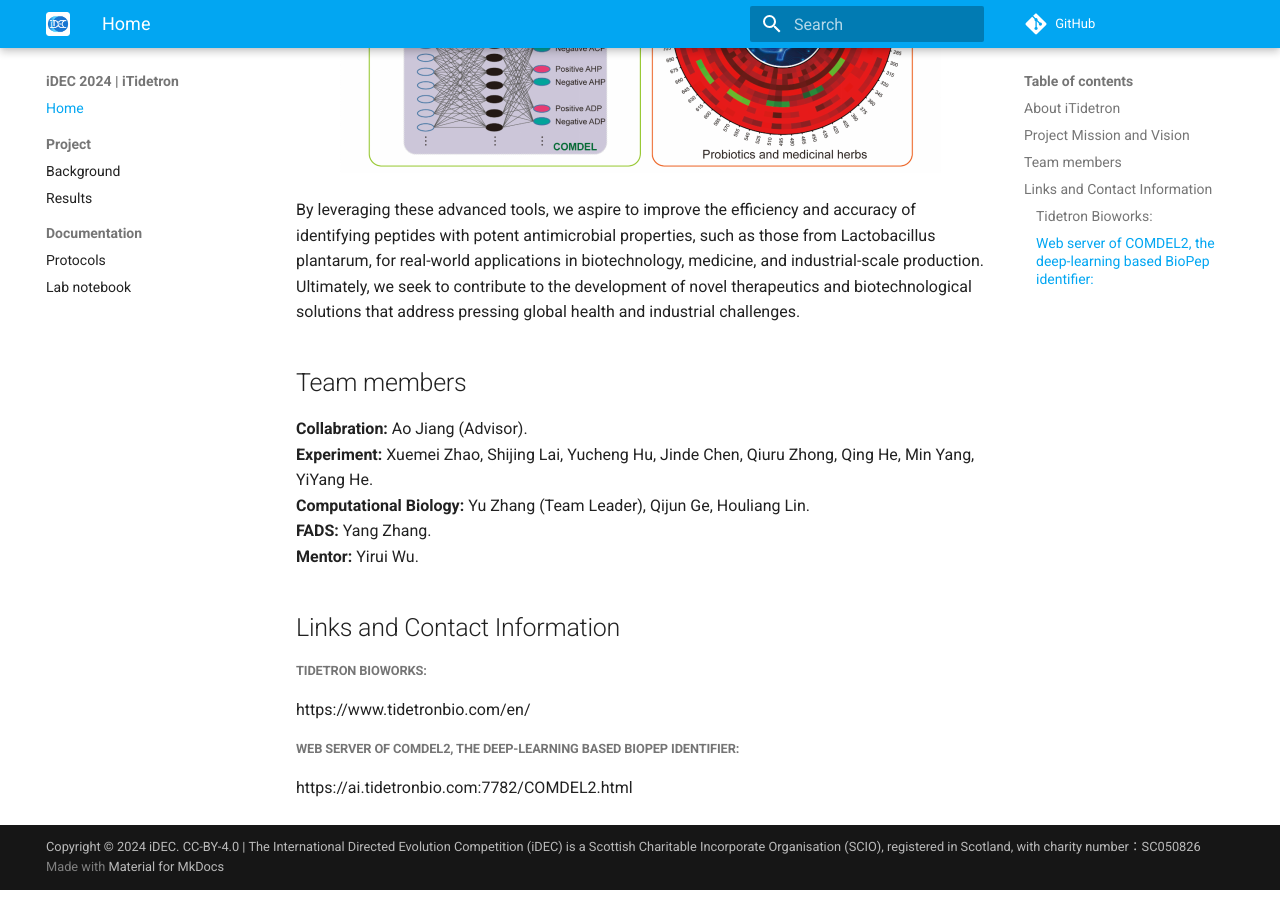
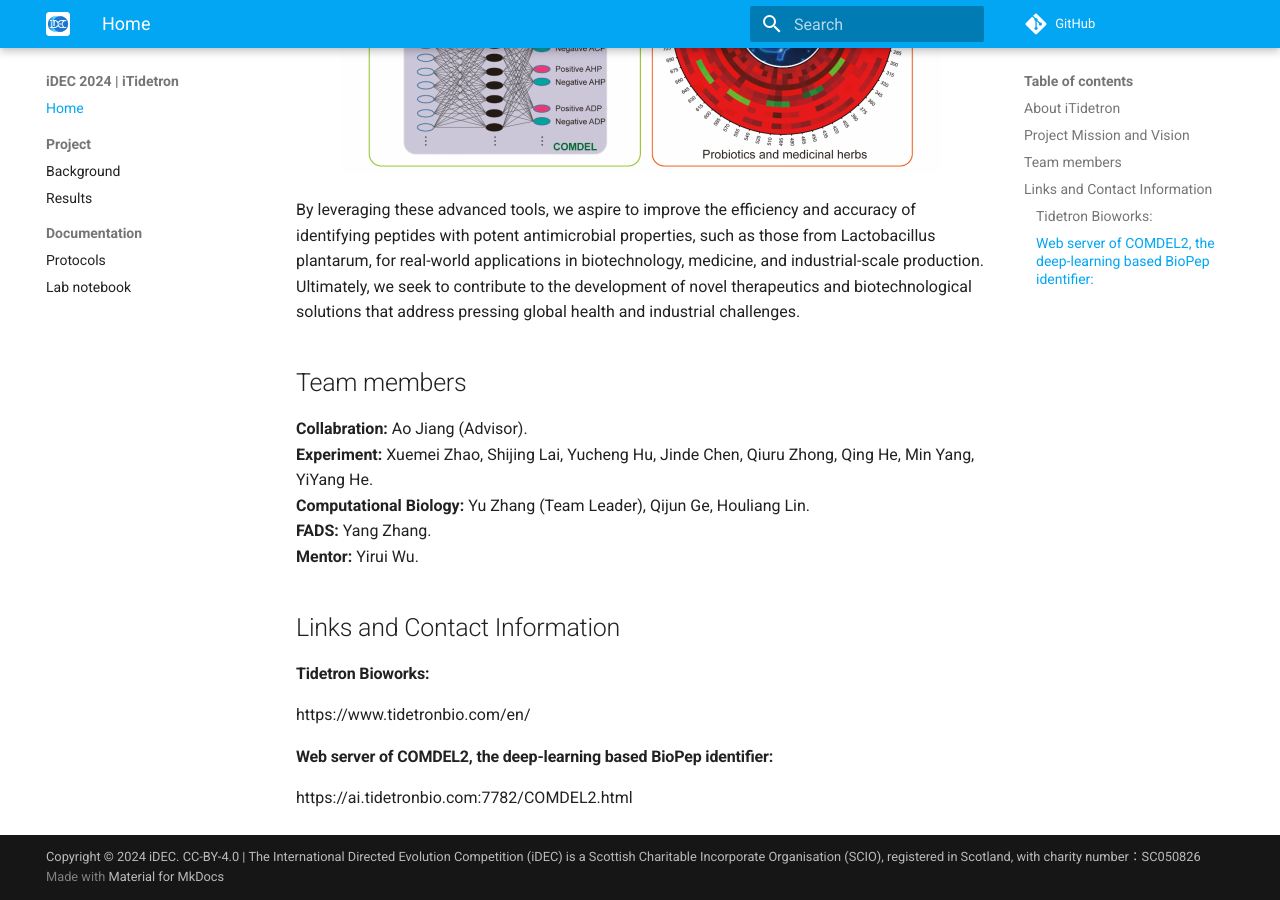
Before and after one commit to idec-teams/2024_iTidetron, an MkDocs documentation site: the page built from docs/index.md, in a window 1280 px wide and 900 px high, scrolled down 1276 px. Built offline with MkDocs 1.6.1 and Material for MkDocs 9.7.7, drawn with Linux system fonts in a browser that asks for light colours; comment, search, counter and statistics services are not loaded.

```diff
--- a/docs/index.md
+++ b/docs/index.md
@@ -22,7 +22,7 @@ By leveraging these advanced tools, we aspire to improve the efficiency and accu
 **Mentor:** Yirui Wu.
 
 ## Links and Contact Information
-##### Tidetron Bioworks:
+#### Tidetron Bioworks:
 https://www.tidetronbio.com/en/
-##### Web server of COMDEL2, the deep-learning based BioPep identifier:
+#### Web server of COMDEL2, the deep-learning based BioPep identifier:
 https://ai.tidetronbio.com:7782/COMDEL2.html
```
